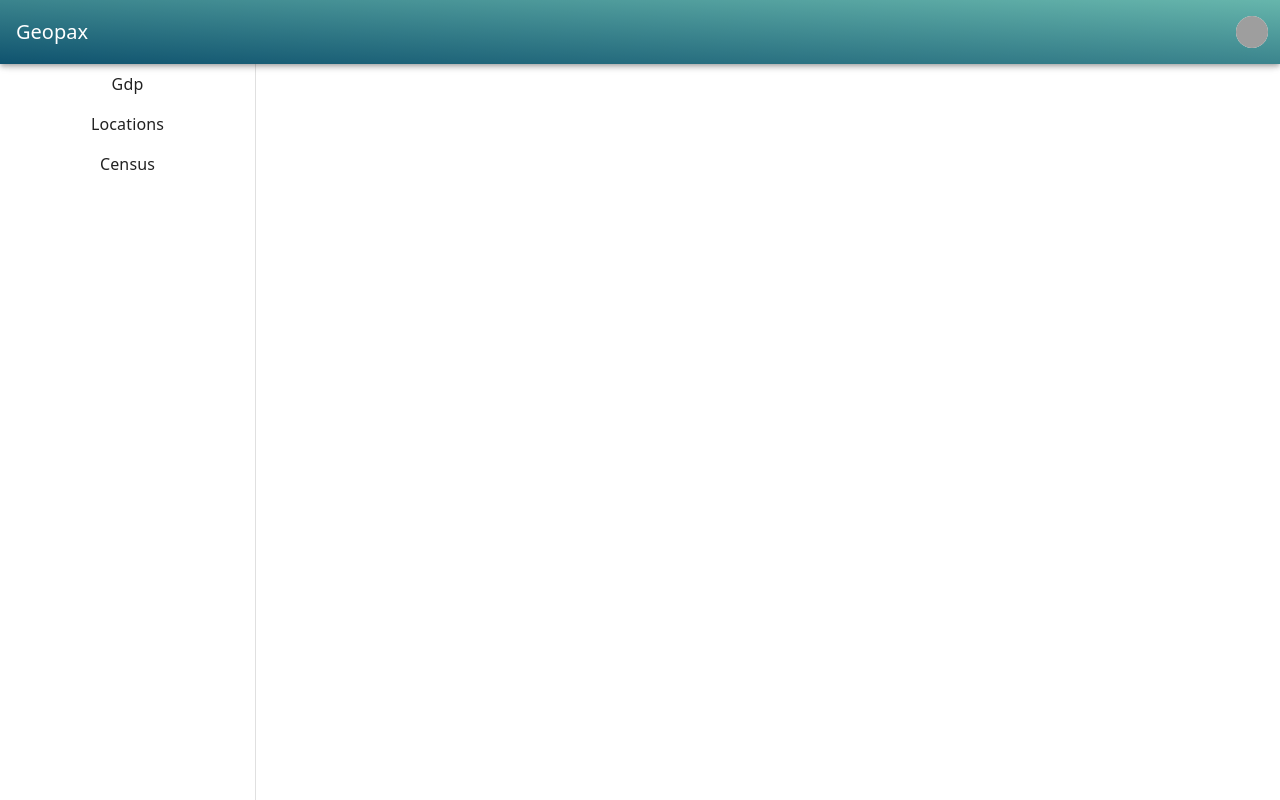
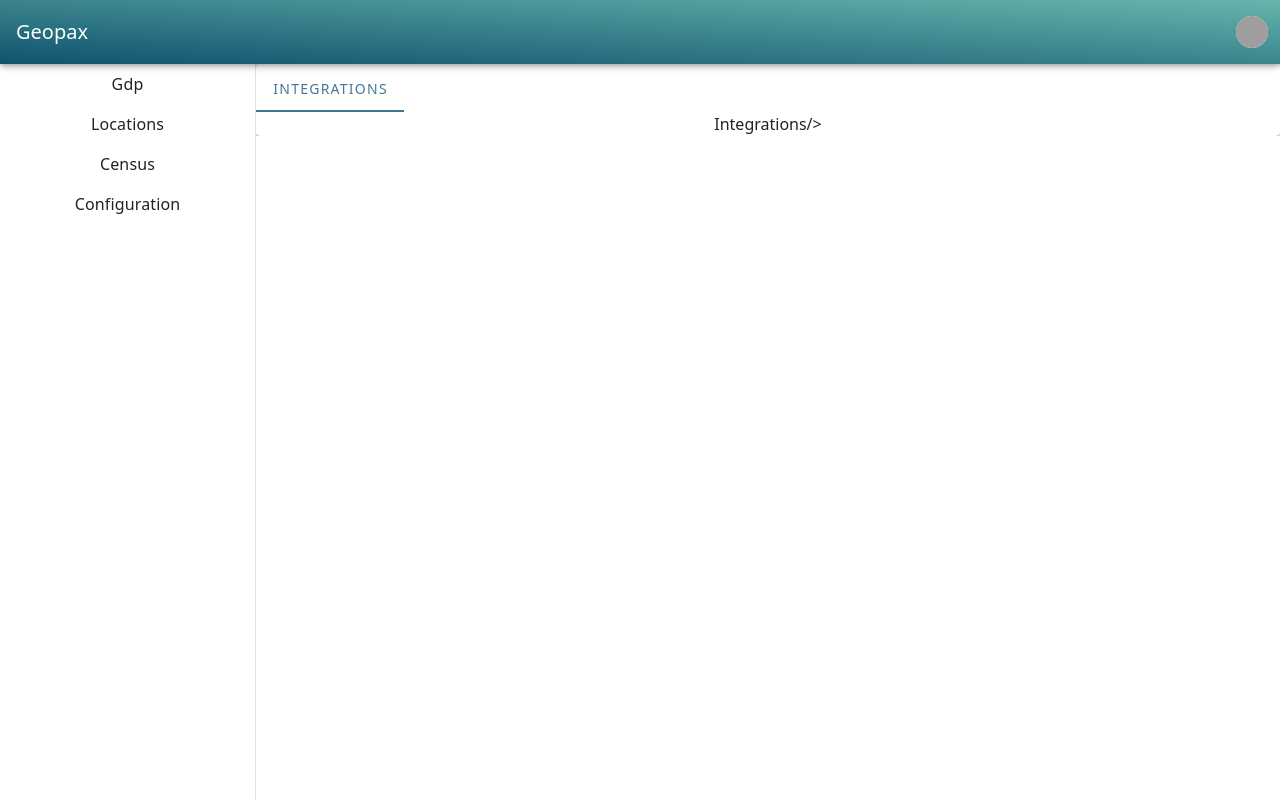
Before and after one commit to DanielHMuniz99/geodata, a Vue app in the folder app/: page /configuration in a window 1280 px wide. Built offline with nearby package versions, Linux system fonts and the light colour scheme.

Commit message:
configurations page

```diff
--- /dev/null
+++ b/app/src/components/configuration/Configuration.vue
@@ -0,0 +1,22 @@
+<template>
+    <v-card>
+      <v-tabs v-model="tab" align-tabs="left" color="rgba(19,84,122,.8)">
+        <v-tab :value="1">{{ t('integrations') }}</v-tab>
+      </v-tabs>
+
+      <v-tabs-window v-model="tab">
+        <v-tabs-window-item :value="1">
+          Integrations/>
+        </v-tabs-window-item>
+      </v-tabs-window>
+    </v-card>
+  </template>
+
+  <script setup>
+  import { ref } from "vue";
+//  import Integrations from './Integrations.vue';
+  import { useI18n } from 'vue-i18n';
+
+  const { t, locale } = useI18n();
+  const tab = ref(null);
+  </script>
--- /dev/null
+++ b/app/src/components/configuration/Integrations.vue
@@ -0,0 +1,3 @@
+<template>
+    Integrations
+</template>
--- a/app/src/router/index.js
+++ b/app/src/router/index.js
@@ -1,5 +1,6 @@
 import { createRouter, createWebHistory } from 'vue-router';
 import MainContent from '../components/MainContent.vue';
+import Configuration from '../components/configuration/Configuration.vue';
 import Locations from '../components/locations/Locations.vue';
 import Gdp from '../components/gdp/Gdp.vue';
 import CensusView from '../components/census/CensusView.vue';
@@ -24,6 +25,11 @@ const routes = [
     path: '/census',
     name: 'Census',
     component: CensusView,
+  },
+  {
+    path: '/configuration',
+    name: 'Configuration',
+    component: Configuration,
   }
 ];
 
```
